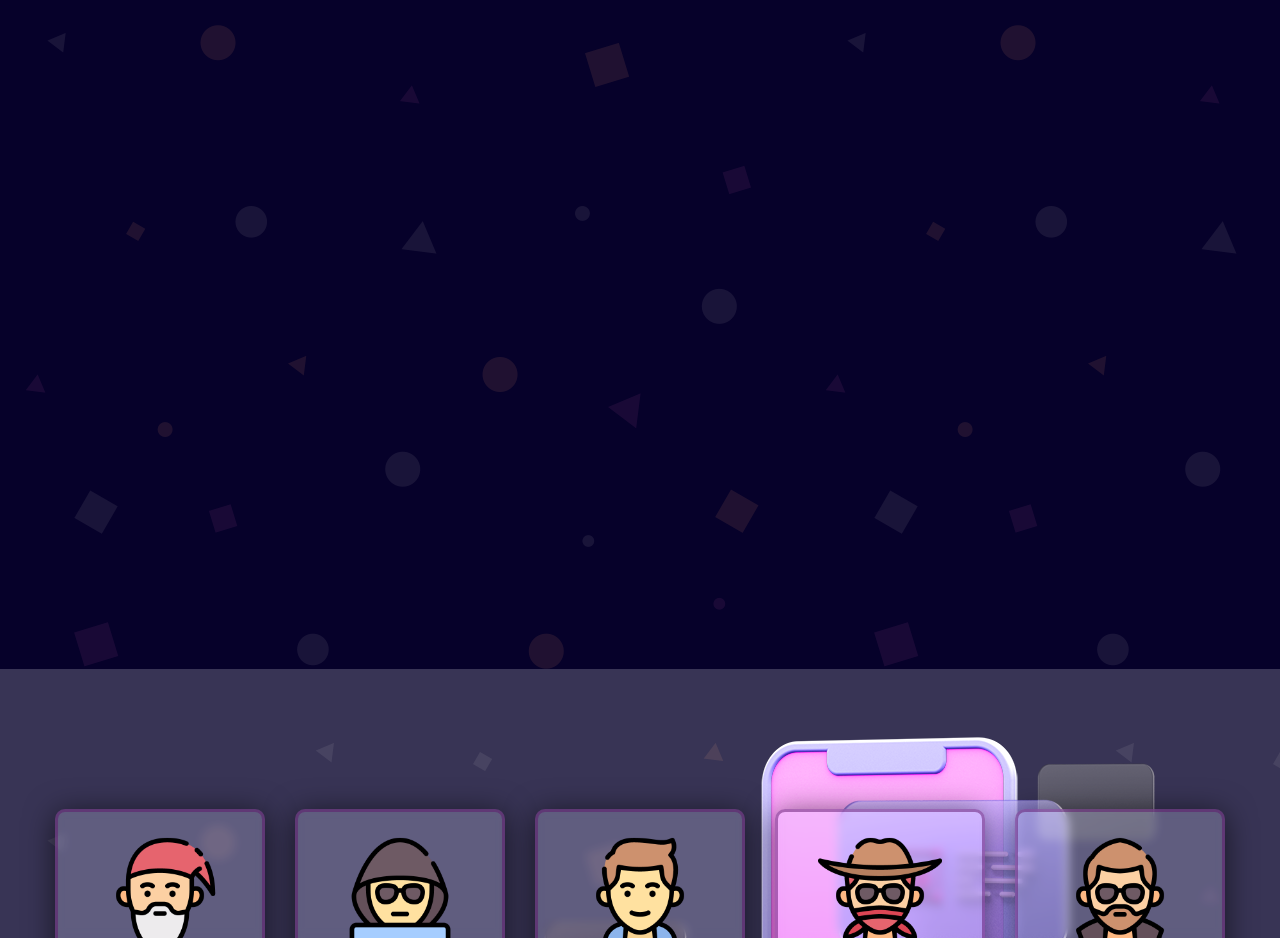
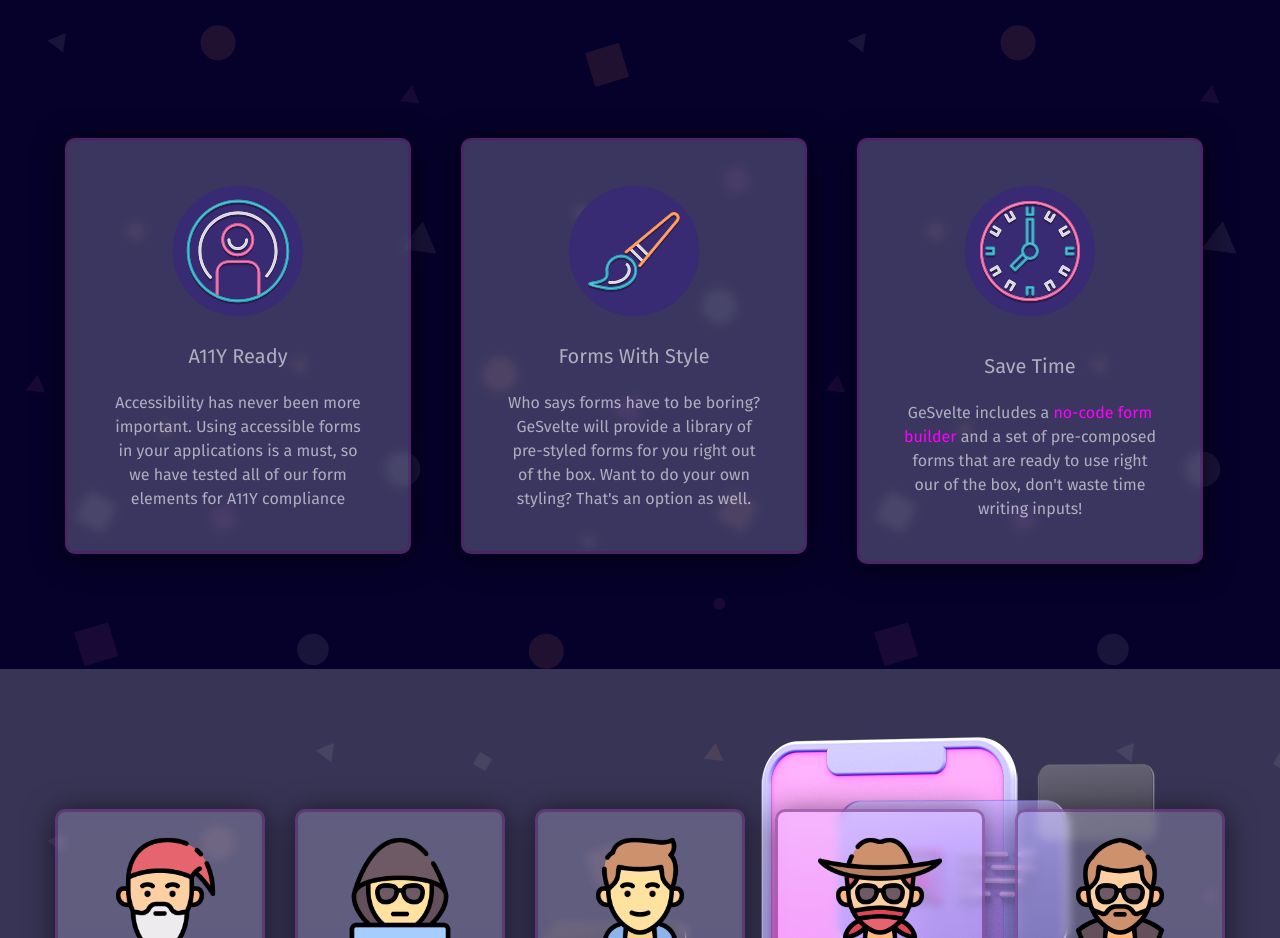
Before and after one commit to oslabs-beta/geSvelte, a SvelteKit app: page / in a window 1280 px wide. Shown: the part 1020-1958 px from the top of the page. Built offline with nearby package versions, Linux system fonts and the light colour scheme.

Commit message:
removed animate class

```diff
--- a/src/routes/+page.svelte
+++ b/src/routes/+page.svelte
@@ -32,7 +32,7 @@
 				<div class="ges-row py80">
 					<div class="site-features flex">
 						<div class="col-one-third p-all5">
-							<div class="feature-box glass-bg text-center animatedEl">
+							<div class="feature-box glass-bg text-center">
 								<UserIcon />
 								<h3 class="mb-20">A11Y Ready</h3>
 								<p>
@@ -43,7 +43,7 @@
 							</div>
 						</div>
 						<div class="col-one-third p-all5">
-							<div class="feature-box glass-bg text-center animatedEl">
+							<div class="feature-box glass-bg text-center">
 								<BrushIcon />
 								<h3 class="mb-20">Forms With Style</h3>
 								<p>
@@ -54,7 +54,7 @@
 							</div>
 						</div>
 						<div class="col-one-third p-all5">
-							<div class="feature-box glass-bg text-center animatedEl">
+							<div class="feature-box glass-bg text-center">
 								<ClockIcon />
 								<h3 class="mb-20">Save Time</h3>
 								<p>
```
